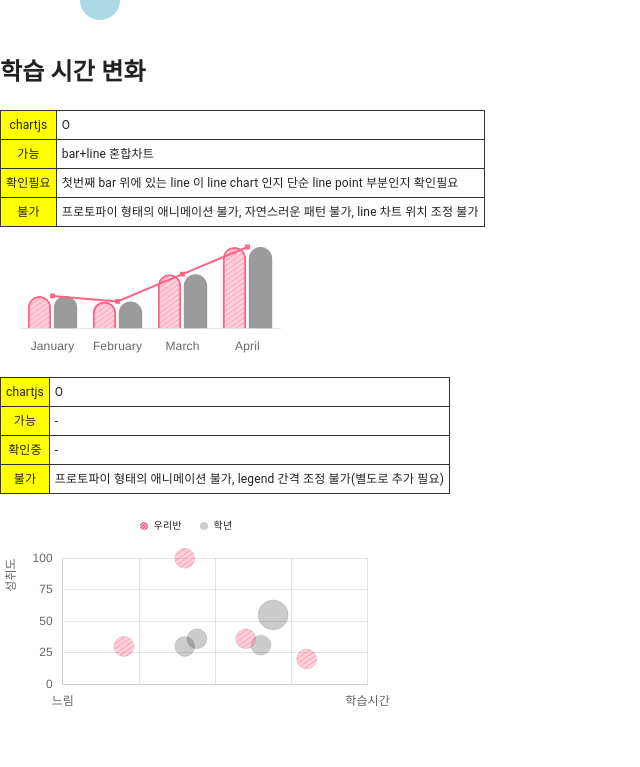
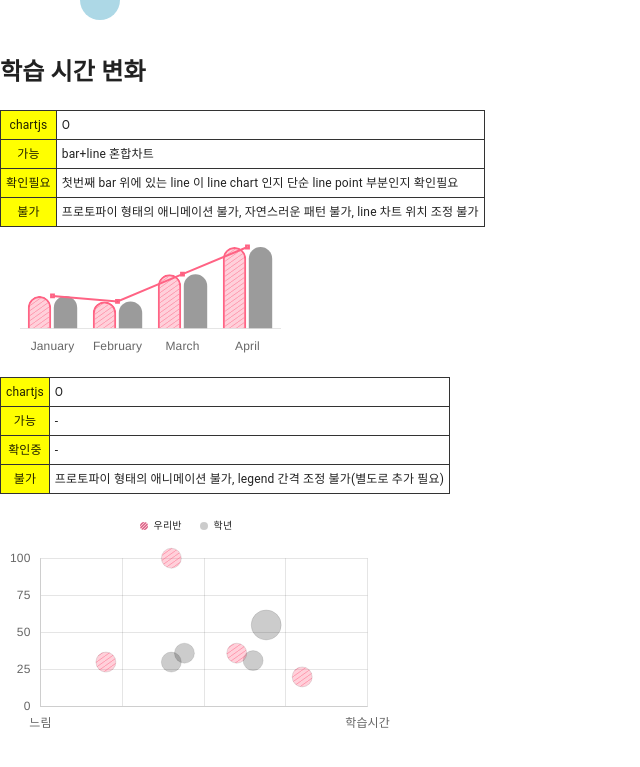
Before and after one commit to rightbrainLIB/miraeN_function_test, a React (Vite) app: page /miraeN_function_test/t1 in a window 1280 px wide. Shown: the part 1190-1957 px from the top of the page, without its empty margins (0-640 px from the left). Built offline with nearby package versions, Linux system fonts and the light colour scheme.

Commit message:
[수정] callback 함수 type 수정

```diff
--- a/src/pages/T1.tsx
+++ b/src/pages/T1.tsx
@@ -252,9 +252,8 @@ function T1() {
   const options03 = {
     plugins: {
       legend: {
-        display:false,
+        display: false,
         labels: {
-
           usePointStyle: true,
           boxWidth: 5,
           boxHeight: 5,
@@ -267,46 +266,44 @@ function T1() {
     scales: {
       x: {
         title: {
-          display: true,
-      //    text: "학습시간",
+          display: false,
         },
-
         ticks: {
           stepSize: 25,
           padding: 10,
-          text:'test',
-          callback: function ( index: number, values: number | string[]): string | undefined {
-            if (index === 0) {
-               return '느림';
-             }
-            if (values === 4 ) {
-              return '학습시간';
+          callback: function (value: number | string) {
+            if (parseInt(value.toString()) == 0) {
+              return "느림";
             }
-          return '';
+
+            if (parseInt(value.toString()) == 100) {
+              return "학습시간";
+            }
+
+            return "";
           },
         },
-         grid: {
-         // display: false,
+        grid: {
+          display: true,
           drawTicks: false,
         },
       },
       y: {
         title: {
-          display: true,
+          display: false,
           text: "성취도",
-          align:"end"
+          // align: "end",
         },
         ticks: {
           stepSize: 25,
-          padding: 10
+          padding: 10,
         },
-         grid: {
-         // display: false,
+        grid: {
+          display: true,
           drawTicks: false,
         },
       },
     },
-
   };
 
   const data03 = {
```
